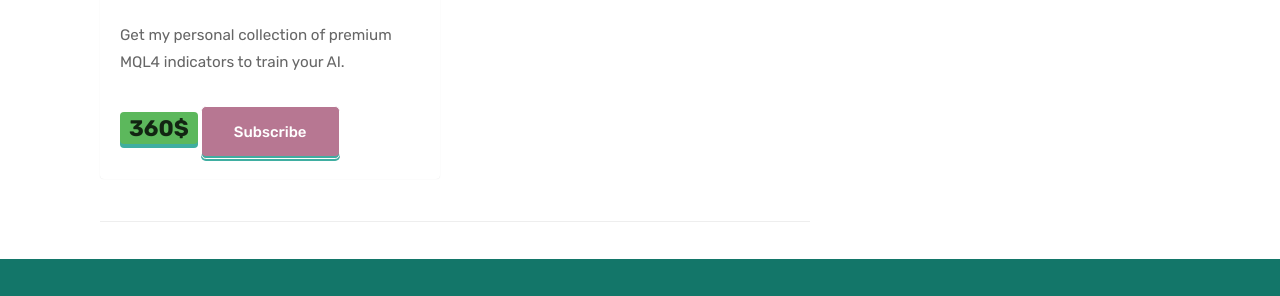
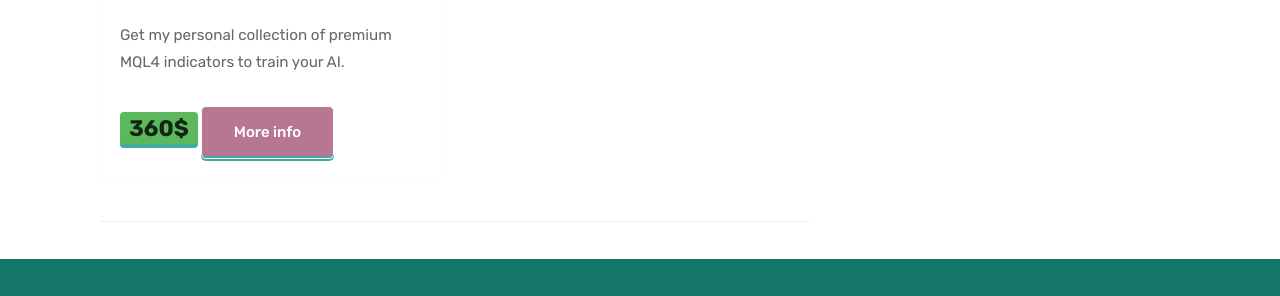
Before and after one commit to MikePapinski/MikePapinski.github.io, a Jekyll site: the page built from products.html, in a window 1280 px wide and 900 px high, scrolled down 455 px. Shown: the part 137-433 px from the top of the window. Built offline with Jekyll 4.4.1, drawn with Linux system fonts in a browser that asks for light colours.

Commit message:
final product

```diff
--- a/products.html
+++ b/products.html
@@ -16,16 +16,16 @@
 
             <div class="col-md-6 grid-item">
                 <div class="card">
-                    <a href="#">
+                    <a href="https://www.fiverr.com/share/99bKga">
                         <img class="img-fluid" src="{{ site.baseurl }}/assets/images/product1.jpg" alt="fiver1">
                     </a>
                     <div class="card-block">
-                        <h2 class="card-title"><a href="#">MQL4 Personal Collection</a></h2>
+                        <h2 class="card-title"><a href="https://www.fiverr.com/share/99bKga">MQL4 Personal Collection</a></h2>
                         <h4 class="card-text">Get my personal collection of premium MQL4 indicators to train your AI.</h4>
                         <div class="metafooter">
                             <div class="wrapfooter">
-                                <a class="badge badge-success" style="font-size: 1.875em;" href="#">360$</a>
-                                <a class="btn btn-primary btn-lg" href="https://www.youtube.com/channel/UCl8p5FVdmBMiRLIqlSP-EmA?view_as=subscriber">Subscribe</a>
+                                <a class="badge badge-success" style="font-size: 1.875em;" href="https://www.fiverr.com/share/99bKga">360$</a>
+                                <a class="btn btn-primary btn-lg" href="https://www.fiverr.com/share/99bKga">More info</a>
 
                             </div>
                         </div>
```
